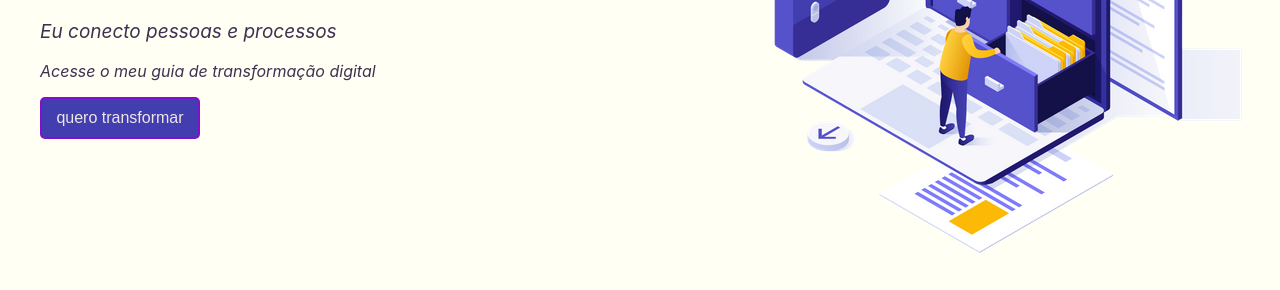
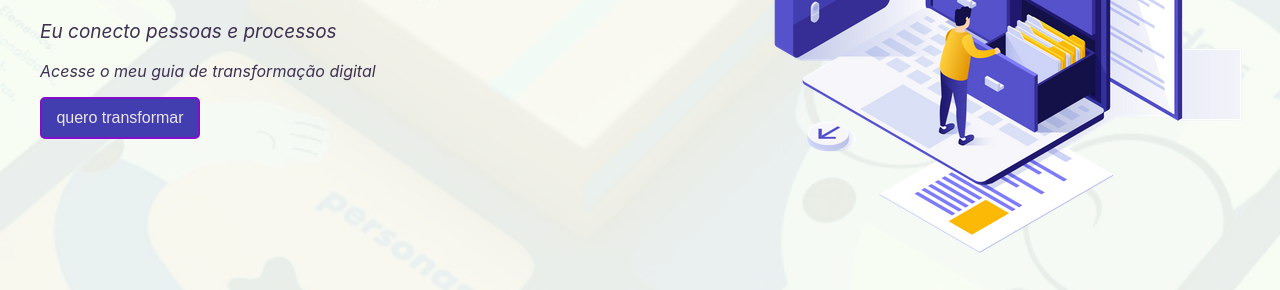
Before and after one commit to ricardodarocha/landingpage, a plain HTML site: page index.html in a window 1280 px wide. Shown: the part 308-598 px from the top of the page. Drawn offline with Linux system fonts and the light colour scheme; a web font is replaced by a local one.

Commit message:
landing vs2

```diff
--- a/index.html
+++ b/index.html
@@ -25,7 +25,8 @@
     </header>
         <style>
             body {
-                background-color: rgb(255, 255, 244);
+                background-color: rgb(252, 253, 244);
+             background-image:  url("components/images/fundo.png");
              <!-- background-image:  linear-gradient(90deg, rgba(221, 62, 94, 0.65) 0%, rgba(248, 144, 96, 0.65) 50%, rgb(224, 248, 231) 70%), url("components/images/fundo.png"); -->
 
             }
```
